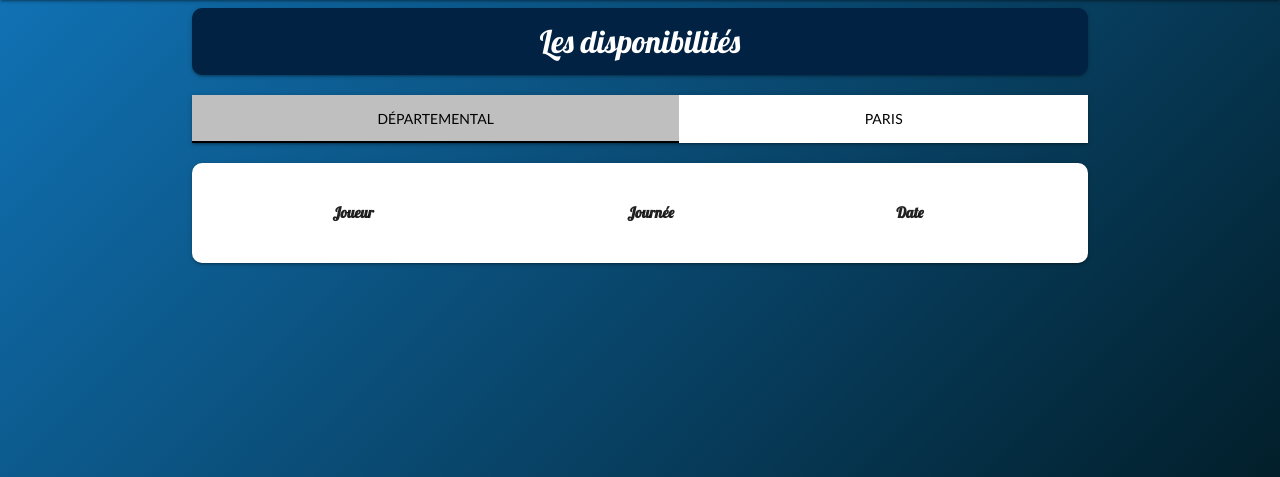
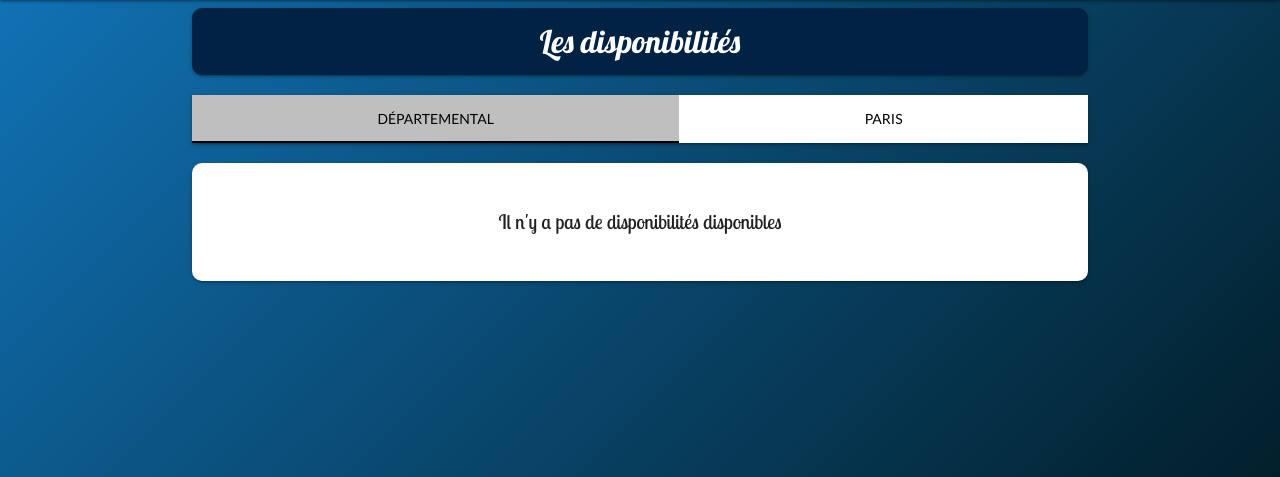
Before and after one commit to StephSako/ESFTT-Kompo, a Symfony app: template templates/back_office/disponibilites/index.html.twig in a window 1280 px wide. Shown: the part 76-553 px from the top of the page. Run offline with Twig, Linux system fonts and the light colour scheme; the template is opened without the code that fills it, so the values that code supplies are empty; some libraries are stand-ins or nearby versions.

Commit message:
mysql to sqlite

```diff
--- a/src/Repository/CompetiteurRepository.php
+++ b/src/Repository/CompetiteurRepository.php
@@ -121,15 +121,12 @@ class CompetiteurRepository extends ServiceEntityRepository
             ->select('c.avatar')
             ->addSelect('c.idCompetiteur')
             ->addSelect('c.nom')
-            ->addSelect('c.nom')
             ->addSelect('j.idJournee')
             ->addSelect("(SELECT d1.idDisponibilite FROM App\Entity\Disponibilite" . ucfirst($type) . " d1 WHERE c.idCompetiteur = d1.idCompetiteur AND d1.idJournee = j.idJournee) AS idDisponibilite")
             ->addSelect("(SELECT d2.disponibilite FROM App\Entity\Disponibilite" . ucfirst($type) . " d2 WHERE c.idCompetiteur = d2.idCompetiteur AND d2.idJournee = j.idJournee) AS disponibilite")
             ->addSelect('j.date')
             ->from('App:Journee' . ucfirst($type), 'j')
-            ->where(':date_now <= j.date')
-            ->setParameter('date_now', (new DateTime())->format('Y-m-d'))
-            ->andWhere('c.visitor <> true')
+            ->where('c.visitor <> true')
             ->orderBy('c.nom')
             ->addOrderBy('j.idJournee')
             ->getQuery()
--- a/templates/back_office/disponibilites/index.html.twig
+++ b/templates/back_office/disponibilites/index.html.twig
@@ -34,11 +34,19 @@
             </ul>
 
             <div class="card-panel center" id="disponibilites_departementales">
-                {{ _disponibilites.backoffice(disponibiliteDepartementales, 'departementale') }}
+                {% if disponibiliteDepartementales|length > 0 %}
+                    {{ _disponibilites.backoffice(disponibiliteDepartementales, 'departementale') }}
+                {% else %}
+                    <p style="font-size: 20px" class="lobster_2 center">Il n'y a pas de disponibilités disponibles</p>
+                {% endif %}
             </div>
 
             <div class="card-panel center" id="disponibilites_paris">
-                {{ _disponibilites.backoffice(disponibiliteParis, 'paris') }}
+                {% if disponibiliteDepartementales|length > 0 %}
+                    {{ _disponibilites.backoffice(disponibiliteParis, 'paris') }}
+                {% else %}
+                    <p style="font-size: 20px" class="lobster_2 center">Il n'y a pas de disponibilités disponibles</p>
+                {% endif %}
             </div>
         </div>
     </div>
--- a/templates/macros/disponibilites.html.twig
+++ b/templates/macros/disponibilites.html.twig
@@ -218,14 +218,14 @@
                         </div>
                     {% else %}
                         {% if dispo.disponibilite == 1 %}
-                            <p style="margin-top: 0; margin-bottom: 0;"><i>Déclaré <span class="green-text"><b>disponible</b></span></i></p>
+                            <p style="margin-top: 0; margin-bottom: 0;"><i>Joueur <span class="green-text"><b>disponible</b></span></i></p>
                             <a href="{{ path('backoffice.disponibilite.update', {idCompetiteur: dispo.idCompetiteur, type: type, disposJoueur: dispo.idDisponibilite, dispo: 0}) }}">
-                                <button class="btn waves-effect red lighten-2 waves-light btn_gestion" type="submit" name="action">Le déclarer indisponible</button>
+                                <button class="btn waves-effect red lighten-2 waves-light btn_gestion" type="submit" name="action">Déclarer indisponible</button>
                             </a>
                         {% else %}
-                            <p style="margin-top: 0; margin-bottom: 0;"><i>Déclaré <span class="red-text"><b>indisponible</b></span></i></p>
+                            <p style="margin-top: 0; margin-bottom: 0;"><i>Joueur <span class="red-text"><b>indisponible</b></span></i></p>
                             <a href="{{ path('backoffice.disponibilite.update', {idCompetiteur: dispo.idCompetiteur, type: type, disposJoueur: dispo.idDisponibilite, dispo: 1}) }}">
-                                <button class="btn waves-effect green lighten-2 waves-light btn_gestion" type="submit" name="action">Le déclarer disponible</button>
+                                <button class="btn waves-effect green lighten-2 waves-light btn_gestion" type="submit" name="action">Déclarer disponible</button>
                             </a>
                         {% endif %}
                     {% endif %}
```
Also changed, not shown: 2 other files.
